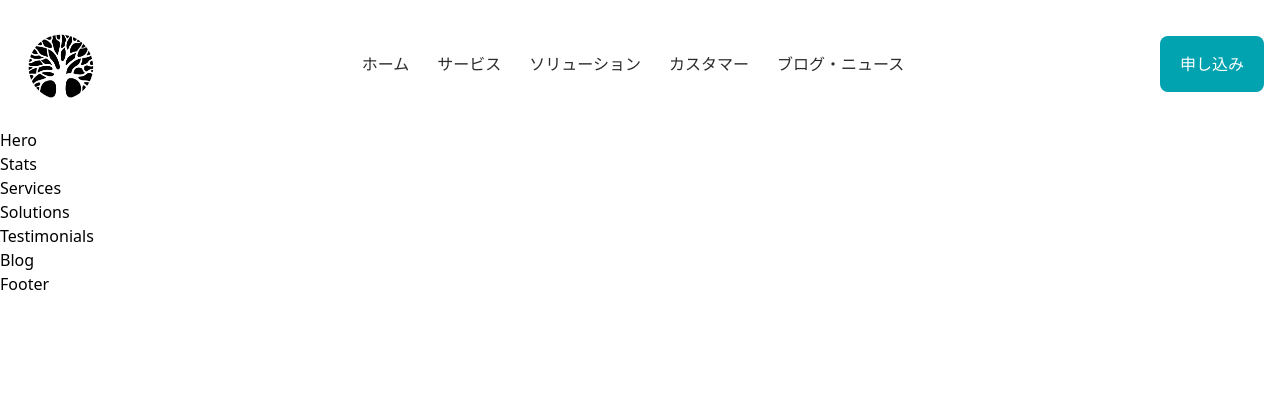
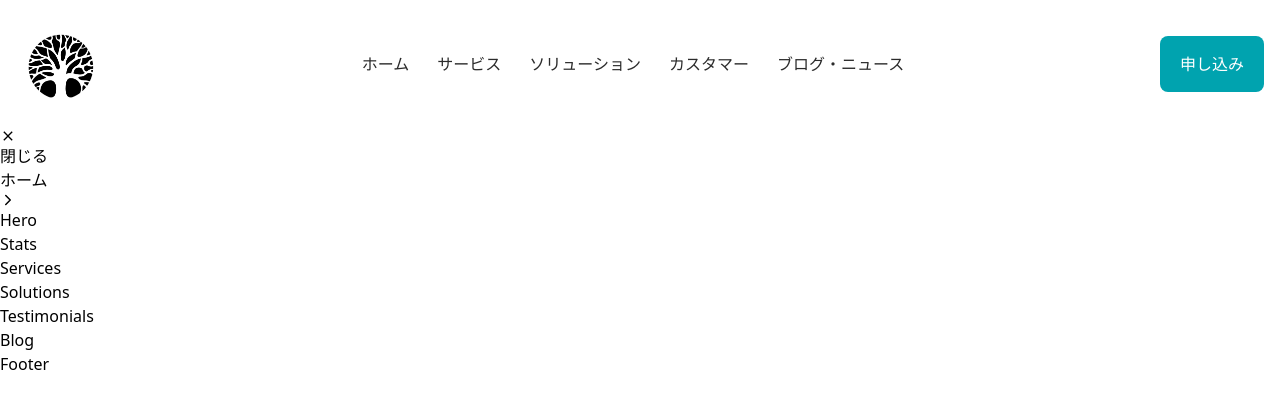
Before and after one commit to mnbk21/next-site, a Next.js app: page / in a window 1280 px wide. Shown: the top 408 px of the page. Built offline with nearby package versions, Linux system fonts and the light colour scheme.

Commit message:
SPのメニューの大枠

```diff
--- a/src/components/Navigation.js
+++ b/src/components/Navigation.js
@@ -2,6 +2,8 @@ import Image from "next/image";
 import Link from "next/link";
 import React from "react";
 import { HiMiniBars3 } from "react-icons/hi2";
+import { MdClose } from "react-icons/md";
+import { IoChevronForwardOutline } from "react-icons/io5";
 
 import { headers } from "next/headers"
 
@@ -54,7 +56,7 @@ const Navigation = () => {
             </div>
             {/* ボタン */}
             <div>
-              <Link href={''} className="btnBlue inline-flex lg:inline-block">
+              <Link href={''} className="btnBlue inline-flex lg:inline-block max-lg:hidden">
                 申し込み
               </Link>
 
@@ -66,6 +68,32 @@ const Navigation = () => {
           </div>
         </div>
       </header>
+
+      {/* モバイルメニュー */}
+      <div>
+        <div>
+          <div>
+            <div>
+              <button>
+                <MdClose />
+                <span>閉じる</span>
+              </button>
+            </div>
+
+            <div>
+              <ul>
+                <li>
+                  <Link href={''}>
+                    <span>ホーム</span>
+                    <span><IoChevronForwardOutline /></span>
+                  </Link>
+                </li>
+              </ul>
+            </div>
+
+          </div>
+        </div>
+      </div>
     </>
   )
 }
```
